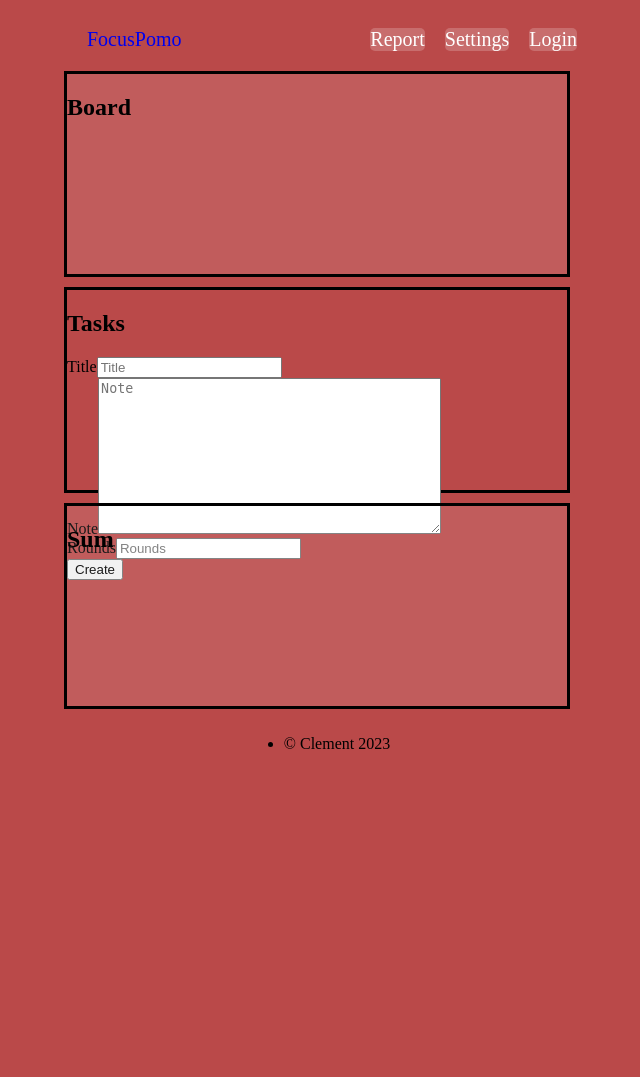
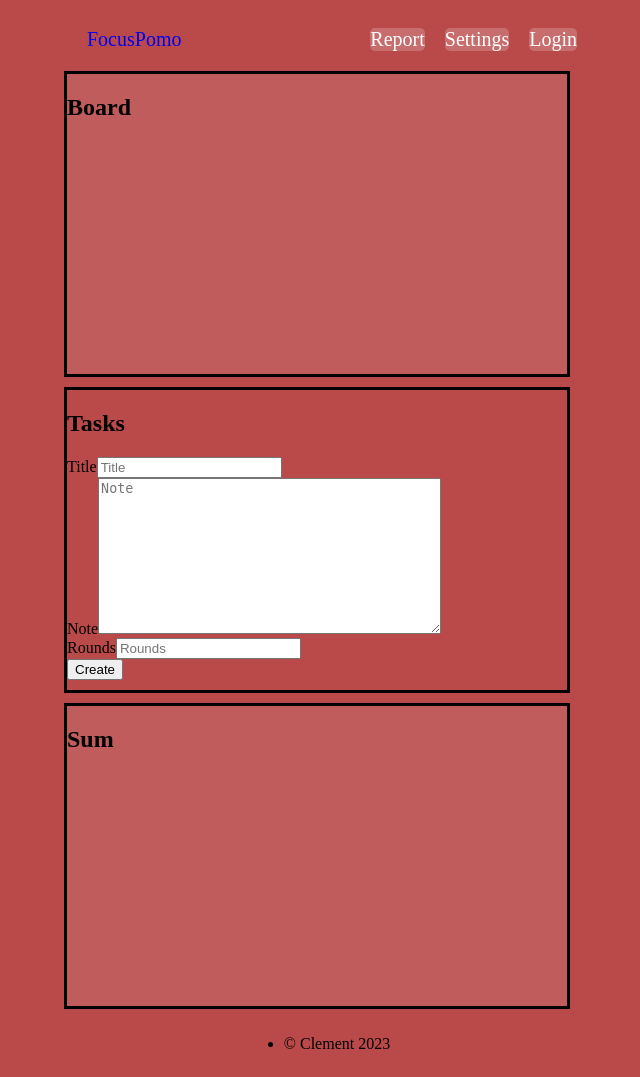
Before and after one commit to gambas-maker/focus, a Django app: page / in a window 1280 px wide. Shown: the whole page, without its empty margins (323-963 px from the left). Before the commit the page ends 749 px from the top, so only its background shows below. Run offline with Django 4.2, Linux system fonts and the light colour scheme; data that the repository does not hold is empty; some libraries are stand-ins or nearby versions.

Commit message:
retour focus pomo, to debug task creation

```diff
--- a/focus_pomo/focus_pomo/urls.py
+++ b/focus_pomo/focus_pomo/urls.py
@@ -22,4 +22,5 @@ urlpatterns = [
     path("admin/", admin.site.urls),
     path('tasks/', include('tasks.urls', namespace='tasks')),
     path('', views.Index.as_view(), name='index'),
+    path('task_creation/', views.TaskCreation.as_view(), name='task_creation'),
 ]
--- a/focus_pomo/static/master.css
+++ b/focus_pomo/static/master.css
@@ -36,14 +36,14 @@ body{
 }
 .screen{
     width: 500px;
-    height: 200px;
+    height: 300px;
     background-color: rgba(255, 255, 255, 0.1);
     margin-bottom: 10px;
     border-style: solid;
 }
 .task{
     width: 500px;
-    height: 200px;
+    height: 300px;
     margin-bottom: 10px;
     border-style: solid;
 }
--- a/focus_pomo/tasks/views.py
+++ b/focus_pomo/tasks/views.py
@@ -3,9 +3,11 @@ from django.db import models
 from django.shortcuts import render
 from django.views.generic import CreateView
 from tasks.models import Task
+from tasks.forms import TaskForm
 
 # Create your views here.
 class TaskCreation(CreateView):
     model = Task
-    fields = ('title', 'note', 'rounds', 'time')
+    form_class = TaskForm
+    fields = ('title', 'note', 'rounds')
     template_name = 'index.html'
```
Also changed, not shown: focus_pomo/accounts/migrations/0002_alter_customuser_email.py (added), focus_pomo/db.sqlite3.
